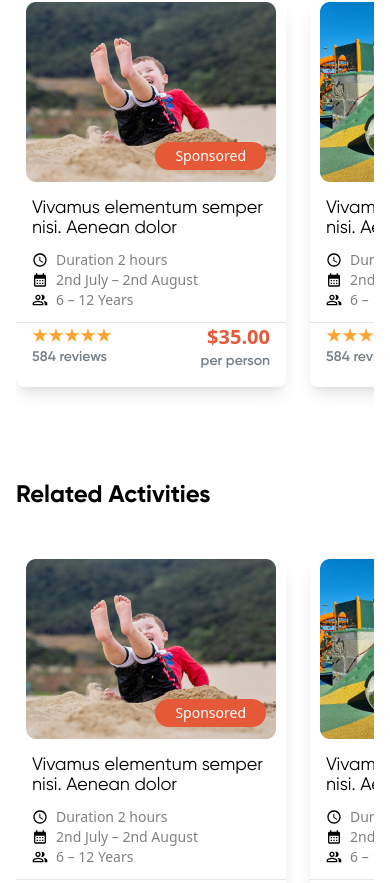
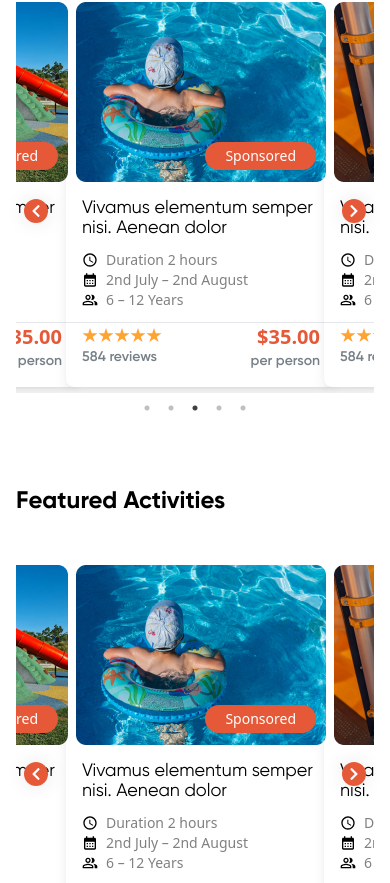
Before and after one commit to jidatit/allrounder, a React (Vite) app in the folder frontend/: page /post/1 in a window 390 px wide. Shown: the part 3666-4549 px from the top of the page. Built offline with nearby package versions, Linux system fonts and the light colour scheme; a web font is replaced by a local one.

Commit message:
Fixes(slider buttons, event button remove ,cards reposition )

```diff
--- a/frontend/package.json
+++ b/frontend/package.json
@@ -15,7 +15,9 @@
     "react-dom": "^18.3.1",
     "react-icons": "^5.3.0",
     "react-leaflet": "^4.2.1",
-    "react-router-dom": "^6.26.2"
+    "react-router-dom": "^6.26.2",
+    "react-slick": "^0.30.2",
+    "slick-carousel": "^1.8.1"
   },
   "devDependencies": {
     "@eslint/js": "^9.9.0",
--- a/frontend/src/App.jsx
+++ b/frontend/src/App.jsx
@@ -8,6 +8,8 @@ import PostPage from "./pages/PostPage";
 import SignupPage from "./pages/SignupPage";
 import LoginPage from "./pages/Login";
 import BlogPost from "./pages/BlogPost";
+import "slick-carousel/slick/slick.css";
+import "slick-carousel/slick/slick-theme.css";
 
 function App() {
   return (
--- a/frontend/src/UI Components/FeaturedCard.jsx
+++ b/frontend/src/UI Components/FeaturedCard.jsx
@@ -20,7 +20,7 @@ const FeaturedCard = ({
 }) => {
   return (
     <Link to={"/post/1"}>
-      <div className="w-[270px] rounded-lg  shadow-lg overflow-hidden bg-white">
+      <div className="w-[270px]  rounded-lg  shadow-lg overflow-hidden bg-white">
         <div className="relative">
           <img
             src={imageUrl}
--- a/frontend/src/UI Components/Header.jsx
+++ b/frontend/src/UI Components/Header.jsx
@@ -46,9 +46,9 @@ const Header = () => {
     <header className="sticky top-0 z-50  bg-[#ffffff]">
       <section className=" md:flex items-center justify-between sm:px-8 py-6 lg:px-16 custom-regular hidden mx-auto max-w-[1440px]">
         {/* Logo */}
-        <div>
+        <Link to={"/"}>
           <p className="text-[40px] custom-bold">LOGO</p>
-        </div>
+        </Link>
 
         <div>
           <nav>
@@ -82,9 +82,9 @@ const Header = () => {
 
         {/* User Section */}
         <div className="flex lg:gap-20 sm:gap-10 items-center">
-          <button className="w-[181px] h-[48px] bg-[#E55938] rounded-3xl text-white custom-semibold">
+          {/* <button className="w-[181px] h-[48px] bg-[#E55938] rounded-3xl text-white custom-semibold">
             Create your event
-          </button>
+          </button> */}
           <div className="text-3xl">
             <Link to={"/signup"}>
               <PiUser />
@@ -113,17 +113,23 @@ const Header = () => {
             <div>
               <p className="text-3xl custom-bold">LOGO</p>
             </div>
-            <div className="flex lg:gap-20 sm:gap-10 gap-2 items-center ">
-              <button className=" bg-[#E55938] text-[12px]   px-6 py-1 rounded-3xl text-white custom-semibold">
+
+            <div className="flex lg:gap-20 sm:gap-10 gap-2 items-center bg-green-300 ">
+              {/* <button className=" bg-[#E55938] text-[12px]   px-6 py-1 rounded-3xl text-white custom-semibold">
                 Create your event
-              </button>
-              <div className="text-3xl">
+              </button> */}
+              {/* <div className="text-3xl ">
+                <Link to={"/signup"}>
+                  <PiUser />
+                </Link>
+              </div> */}
+            </div>
+            <div className="flex gap-3">
+              <div className="text-3xl ">
                 <Link to={"/signup"}>
                   <PiUser />
                 </Link>
               </div>
-            </div>
-            <div>
               <div>
                 <IoMdClose />
               </div>
--- a/frontend/src/index.css
+++ b/frontend/src/index.css
@@ -91,3 +91,7 @@
 .scrollbar-custom::-webkit-scrollbar-thumb:hover {
   background-color: #d9d9d9; /* Thumb color when hovered */
 }
+
+.slick-dots li {
+  margin: 0 2px;
+}
--- a/frontend/src/pages/Homepage.jsx
+++ b/frontend/src/pages/Homepage.jsx
@@ -1,9 +1,11 @@
-import React from "react";
+import React, { useRef } from "react";
 import Layout from "../UI Components/Layout";
 import CategoryCard from "../UI Components/CategoryCard";
 import FeaturedCard from "../UI Components/FeaturedCard";
 import { Link } from "react-router-dom";
 import { IoIosSearch } from "react-icons/io";
+import Slider from "react-slick";
+import { FaChevronLeft, FaChevronRight } from "react-icons/fa";
 
 const Homepage = () => {
   const CategoryCards = [
@@ -98,6 +100,43 @@ const Homepage = () => {
       sponsored: true,
     },
   ];
+  let sliderRef = useRef(null);
+  const next = () => {
+    sliderRef.slickNext();
+  };
+  const previous = () => {
+    sliderRef.slickPrev();
+  };
+
+  const settings = {
+    // dots: true,
+    infinite: true,
+    speed: 500,
+    slidesToShow: 4,
+    slidesToScroll: 1,
+    autoplay: true,
+    autoplaySpeed: 3000,
+    centerMode: true,
+    responsive: [
+      {
+        breakpoint: 1024,
+        settings: {
+          slidesToShow: 2,
+          slidesToScroll: 1,
+          infinite: true,
+          // dots: true,
+        },
+      },
+      {
+        breakpoint: 600,
+        settings: {
+          slidesToShow: 1,
+          slidesToScroll: 1,
+          initialSlide: 1,
+        },
+      },
+    ],
+  };
 
   return (
     <main>
@@ -156,9 +195,16 @@ const Homepage = () => {
           <h2 className="custom-bold text-2xl md:text-4xl lg:text-5xl mb-10">
             Featured Activities
           </h2>
-          <div className="flex gap-6 overflow-auto pb-5 scrollbar-hide">
-            {activityCards.map((activity) => {
-              return (
+
+          <div className="w-full pb-5 relative">
+            <Slider
+              {...settings}
+              ref={(slider) => {
+                sliderRef = slider;
+              }}
+            >
+              {activityCards.map((activity, index) => (
+                <div key={index}>
                   <FeaturedCard
                     title={activity.title}
                     duration={activity.duration}
@@ -170,8 +216,22 @@ const Homepage = () => {
                     imageUrl={activity.imageUrl}
                     sponsored={activity.sponsored}
                   />
-              );
-            })}
+                </div>
+              ))}
+            </Slider>
+
+            <button
+              className="button absolute top-[50%]  left-2 bg-[#E55938] text-white w-6 h-6 lg:w-8 lg:h-8 rounded-full custom-shadow flex items-center justify-center text-sm lg:text-lg"
+              onClick={previous}
+            >
+              <FaChevronLeft />
+            </button>
+            <button
+              className="button absolute top-[50%] right-2 bg-[#E55938] text-white h-6 w-6 lg:w-8 lg:h-8  rounded-full custom-shadow flex items-center justify-center text-sm  lg:text-lg"
+              onClick={next}
+            >
+              <FaChevronRight />
+            </button>
           </div>
           <div className="flex item justify-center mt-4">
             <Link
--- a/frontend/src/pages/PostPage.jsx
+++ b/frontend/src/pages/PostPage.jsx
@@ -1,9 +1,10 @@
-import React, { useState } from "react";
+import React, { useEffect, useRef, useState } from "react";
 import { IoShareOutline, IoStarOutline, IoStarSharp } from "react-icons/io5";
-import { Link } from "react-router-dom";
 import FeaturedCard from "../UI Components/FeaturedCard";
 import { PiCopy } from "react-icons/pi";
 import { MapContainer, Marker, Popup, TileLayer } from "react-leaflet";
+import Slider from "react-slick";
+import { FaChevronLeft, FaChevronRight } from "react-icons/fa";
 const createCustomIcon = (number) => {
   return L.divIcon({
     className: "custom-marker",
@@ -134,6 +135,58 @@ const PostPage = () => {
   ];
 
   const rating = 3;
+
+  let sliderRef = useRef(null);
+  let sliderRef2 = useRef(null);
+
+  const next = (sliderRef) => {
+    sliderRef.slickNext();
+  };
+  const previous = (sliderRef) => {
+    sliderRef.slickPrev();
+  };
+
+  const settings = {
+    dots: true,
+    infinite: true,
+    speed: 500,
+    slidesToShow: 4,
+    slidesToScroll: 1,
+    autoplay: true,
+    autoplaySpeed: 3000,
+    centerMode: true,
+    responsive: [
+      {
+        breakpoint: 1360,
+        settings: {
+          slidesToShow: 3,
+          slidesToScroll: 1,
+        },
+      },
+      {
+        breakpoint: 1024,
+        settings: {
+          slidesToShow: 3,
+          slidesToScroll: 1,
+        },
+      },
+      {
+        breakpoint: 960,
+        settings: {
+          slidesToShow: 2,
+          slidesToScroll: 1,
+        },
+      },
+      {
+        breakpoint: 696,
+        settings: {
+          slidesToShow: 1,
+          slidesToScroll: 1,
+        },
+      },
+    ],
+  };
+
   return (
     <main className="h-full w-full ">
       <section className="h-full w-full px-4 sm:px-8  pt-5  md:pt-8 lg:pt-10 lg:px-16 mx-auto max-w-[1440px] flex flex-col gap-2 md:gap-3 lg:gap-5 ">
@@ -345,16 +398,22 @@ const PostPage = () => {
           </div>
         </div>
 
-        {/* Featured Activities */}
+        {/* Related Activities */}
 
-        <section className="h-full w-full  mb-16 ">
+        <section className="h-full w-full mb-16  ">
           <div className="h-full w-full mx-auto max-w-[1440px] flex flex-col gap-2 md:gap-3 lg:gap-5">
             <h2 className="custom-bold text-2xl md:text-4xl lg:text-5xl mb-10">
-              Featured Activities
+              Related Activities
             </h2>
-            <div className="flex gap-6 overflow-auto pb-5 scrollbar-hide">
-              {activityCards.map((activity) => {
-                return (
+            <div className="w-full pb-5 relative ">
+              <Slider
+                {...settings}
+                ref={(slider) => {
+                  sliderRef = slider;
+                }}
+              >
+                {activityCards.map((activity, index) => (
+                  <div key={index}>
                     <FeaturedCard
                       title={activity.title}
                       duration={activity.duration}
@@ -366,21 +425,40 @@ const PostPage = () => {
                       imageUrl={activity.imageUrl}
                       sponsored={activity.sponsored}
                     />
-                );
-              })}
+                  </div>
+                ))}
+              </Slider>
+              <button
+                className="button absolute top-[48%]  left-2 bg-[#E55938] text-white w-6 h-6 lg:w-8 lg:h-8 rounded-full custom-shadow flex items-center justify-center text-sm lg:text-lg"
+                onClick={() => previous(sliderRef)}
+              >
+                <FaChevronLeft />
+              </button>
+              <button
+                className="button absolute top-[48%] right-2 bg-[#E55938] text-white h-6 w-6 lg:w-8 lg:h-8  rounded-full custom-shadow flex items-center justify-center text-sm  lg:text-lg"
+                onClick={() => next(sliderRef)}
+              >
+                <FaChevronRight />
+              </button>
             </div>
           </div>
         </section>
-        {/* Related Activities */}
+        {/* Featured Activities */}
 
-        <section className="h-full w-full mb-16  ">
+        <section className="h-full w-full mb-16 ">
           <div className="h-full w-full mx-auto max-w-[1440px] flex flex-col gap-2 md:gap-3 lg:gap-5">
             <h2 className="custom-bold text-2xl md:text-4xl lg:text-5xl mb-10">
-              Related Activities
+              Featured Activities
             </h2>
-            <div className="flex gap-6 overflow-auto pb-5 scrollbar-hide">
-              {activityCards.map((activity) => {
-                return (
+            <div className="w-full pb-5 relative">
+              <Slider
+                {...settings}
+                ref={(slider) => {
+                  sliderRef2 = slider;
+                }}
+              >
+                {activityCards.map((activity, index) => (
+                  <div key={index}>
                     <FeaturedCard
                       title={activity.title}
                       duration={activity.duration}
@@ -392,11 +470,25 @@ const PostPage = () => {
                       imageUrl={activity.imageUrl}
                       sponsored={activity.sponsored}
                     />
-                );
-              })}
+                  </div>
+                ))}
+              </Slider>
+              <button
+                className="button absolute top-[48%]  left-2 bg-[#E55938] text-white w-6 h-6 lg:w-8 lg:h-8 rounded-full custom-shadow flex items-center justify-center text-sm lg:text-lg"
+                onClick={() => previous(sliderRef2)}
+              >
+                <FaChevronLeft />
+              </button>
+              <button
+                className="button absolute top-[48%] right-2 bg-[#E55938] text-white h-6 w-6 lg:w-8 lg:h-8  rounded-full custom-shadow flex items-center justify-center text-sm  lg:text-lg"
+                onClick={() => next(sliderRef2)}
+              >
+                <FaChevronRight />
+              </button>
             </div>
           </div>
         </section>
+
         {/* Reviews */}
 
         <section className="h-full w-full  ">
```
Also changed, not shown: 1 other file (tests, documents, lock files or other folders). Lines whose indentation alone changed are shown as unchanged.
